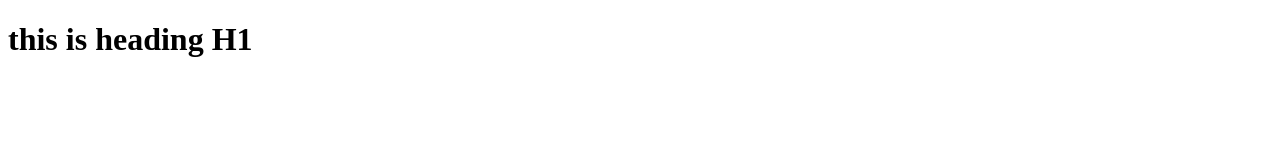
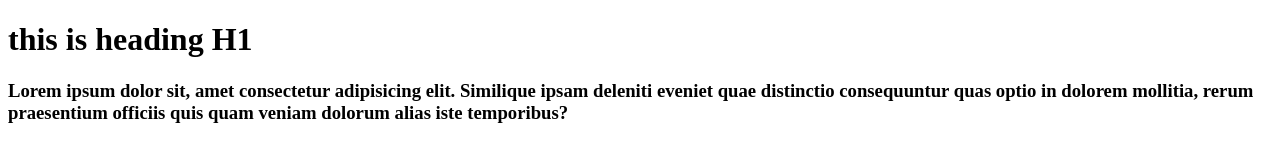
Before and after one commit to Blessing600/crap.portfolio-, a plain HTML site: page index.html in a window 1280 px wide. Drawn offline with Linux system fonts and the light colour scheme.

Commit message:
added lorem to the html file

```diff
--- a/index.html
+++ b/index.html
@@ -8,5 +8,7 @@
 </head>
 <body>
     <h1>this is heading H1</h1>
+    <h3>Lorem ipsum dolor sit, amet consectetur adipisicing elit. Similique ipsam deleniti eveniet quae distinctio consequuntur quas optio in dolorem mollitia, rerum praesentium officiis quis quam veniam
+        dolorum alias iste temporibus?</h3>
 </body>
 </html>
```
